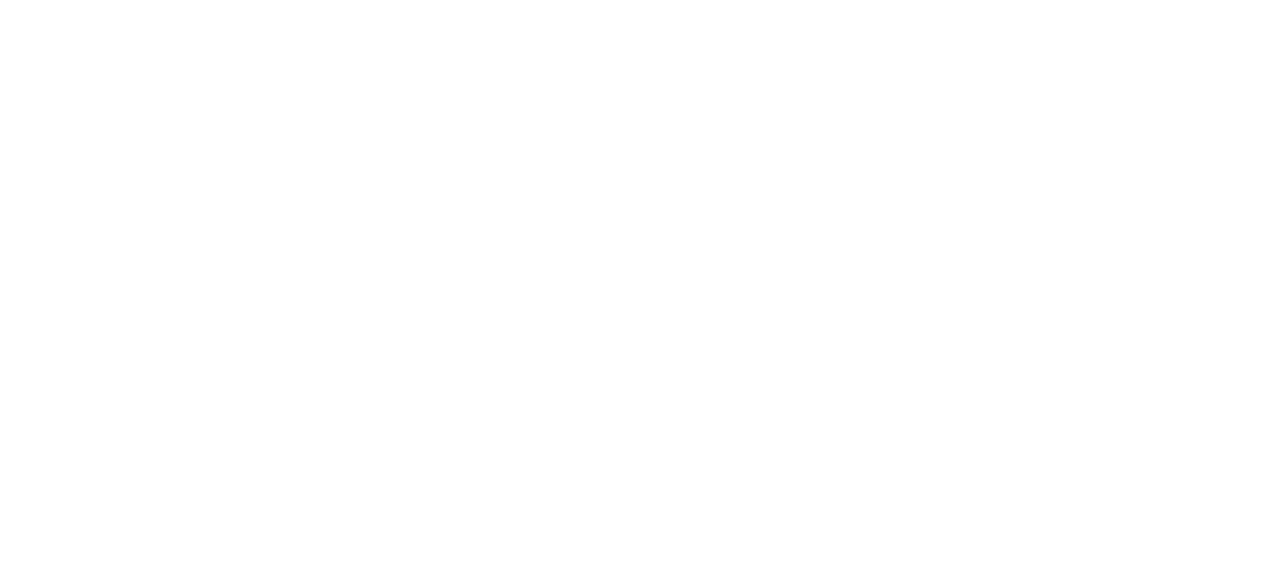
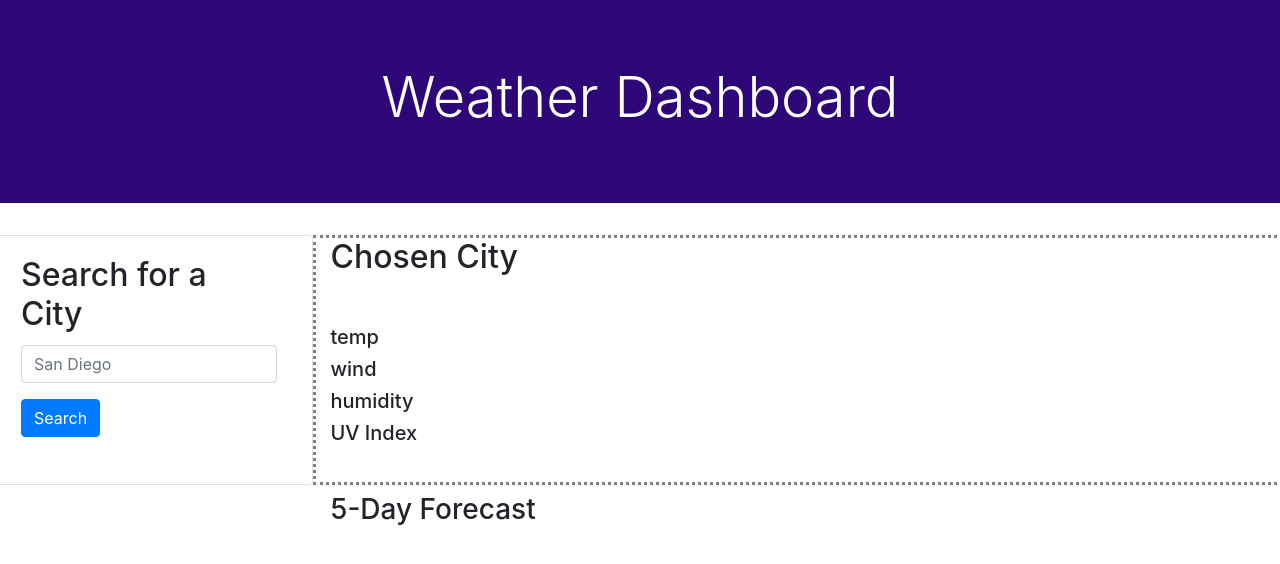
Before and after one commit to elliotzacharywaxman/module-6, a plain HTML site: page index.html in a window 1280 px wide. Drawn offline with nearby package versions, Linux system fonts and the light colour scheme.

Commit message:
added basic structure

```diff
--- a/index.html
+++ b/index.html
@@ -5,8 +5,46 @@
     <meta http-equiv="X-UA-Compatible" content="IE=edge">
     <meta name="viewport" content="width, initial-scale=1.0">
     <title>Document</title>
+    <link rel="stylesheet" href="https://cdn.jsdelivr.net/npm/bootstrap@4.6.1/dist/css/bootstrap.min.css" integrity="sha384-zCbKRCUGaJDkqS1kPbPd7TveP5iyJE0EjAuZQTgFLD2ylzuqKfdKlfG/eSrtxUkn" crossorigin="anonymous">
+    <link rel="stylesheet" href="style.css">
 </head>
 <body>
+    <header>
+        <div class="jumbotron jumbotron-fluid tiptop">
+            <div class="container">
+              <h1 class="display-4 tits">Weather Dashboard</h1>
+            </div>
+          </div>
+    </header>
 
+    <container class="row">
+    <!-- LEFT CARD GOES HERE -->
+            <div class="card col-3">
+                <div class="card-body">
+                    <h2 class="card-title">Search for a City</h2>
+                        <div class="input-group mb-3">
+                            <input type="text" class="form-control" placeholder="San Diego" aria-label="Sizing example input" aria-describedby="inputGroup-sizing-default">
+                        </div>
+                    <a href="#" class="btn btn-primary btn-xl">Search</a>
+                </div>
+            </div>
+    <!-- RIGHT CONTENT STARTS HERE -->
+            <div class="box col-9">
+                <div class="box2">
+                    <h2 class="chosenCity">Chosen City</h2>
+                    <h5 class="temp mt-5">temp</h5>
+                    <h5 class="wind">wind</h5>
+                    <h5 class="humidity">humidity</h5>
+                    <h5 class="uvIndex">UV Index</h5>
+                </div>
+                <h3 class="chosenCity mt-5">5-Day Forecast</h3>
+            </div>
+
+
+
+    </container>
+    <script src="https://code.jquery.com/jquery-3.6.0.js"></script>
+    <script src="https://code.jquery.com/ui/1.13.1/jquery-ui.js"></script>
+    <script src = "script.js"></script>
 </body>
 </html>
--- a/style.css
+++ b/style.css
@@ -0,0 +1,20 @@
+:root {
+--primary:rgb(45, 7, 120);
+--secondary:green;
+--accent:lightgreen;
+--background:lightblue;
+}
+
+.tiptop {
+    background-color: var(--primary);
+}
+
+.tits {
+    color: white;
+    text-align: center;
+}
+
+.box {
+    border: dotted gray;
+    height: 250px;
+}
```
